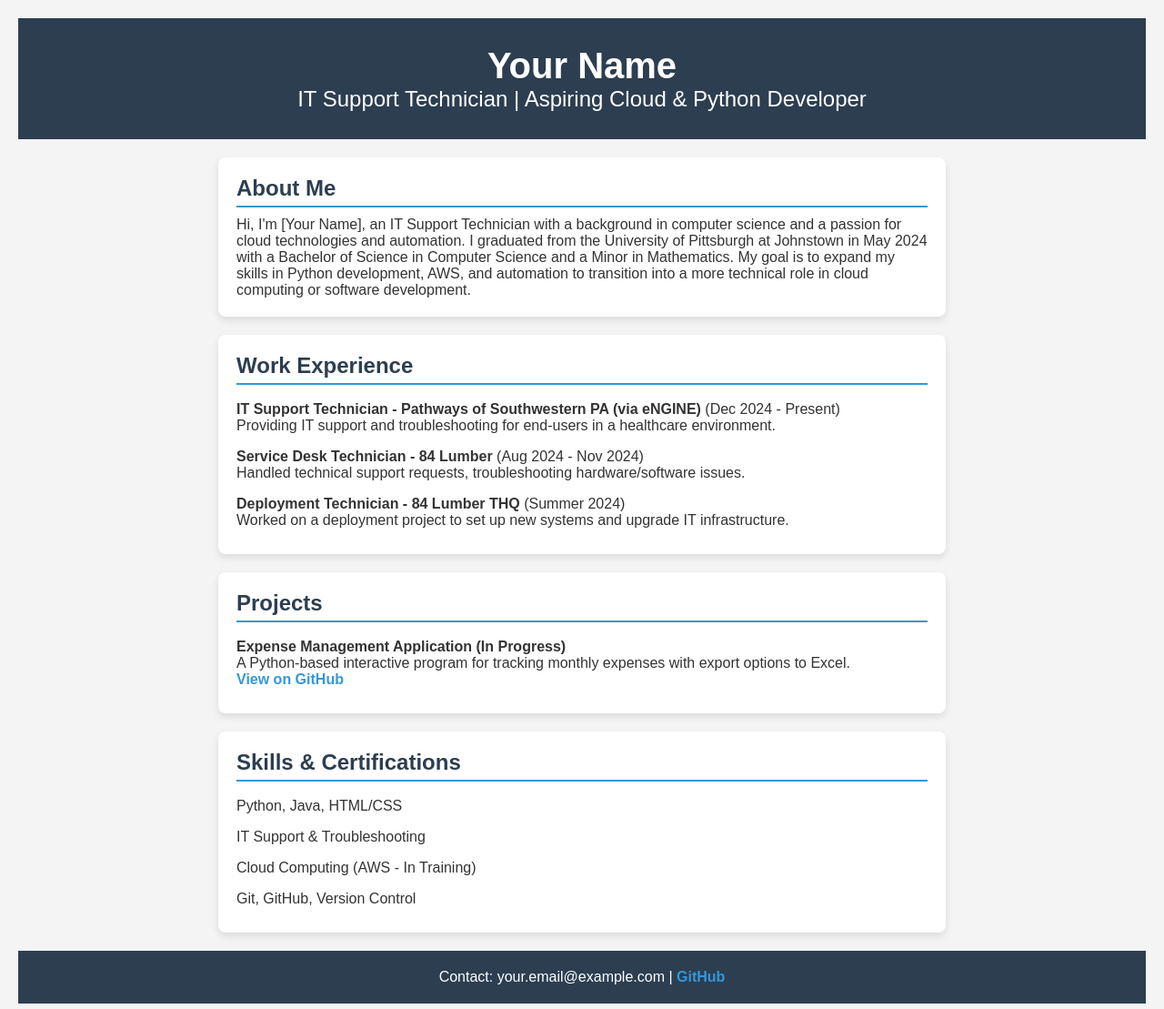
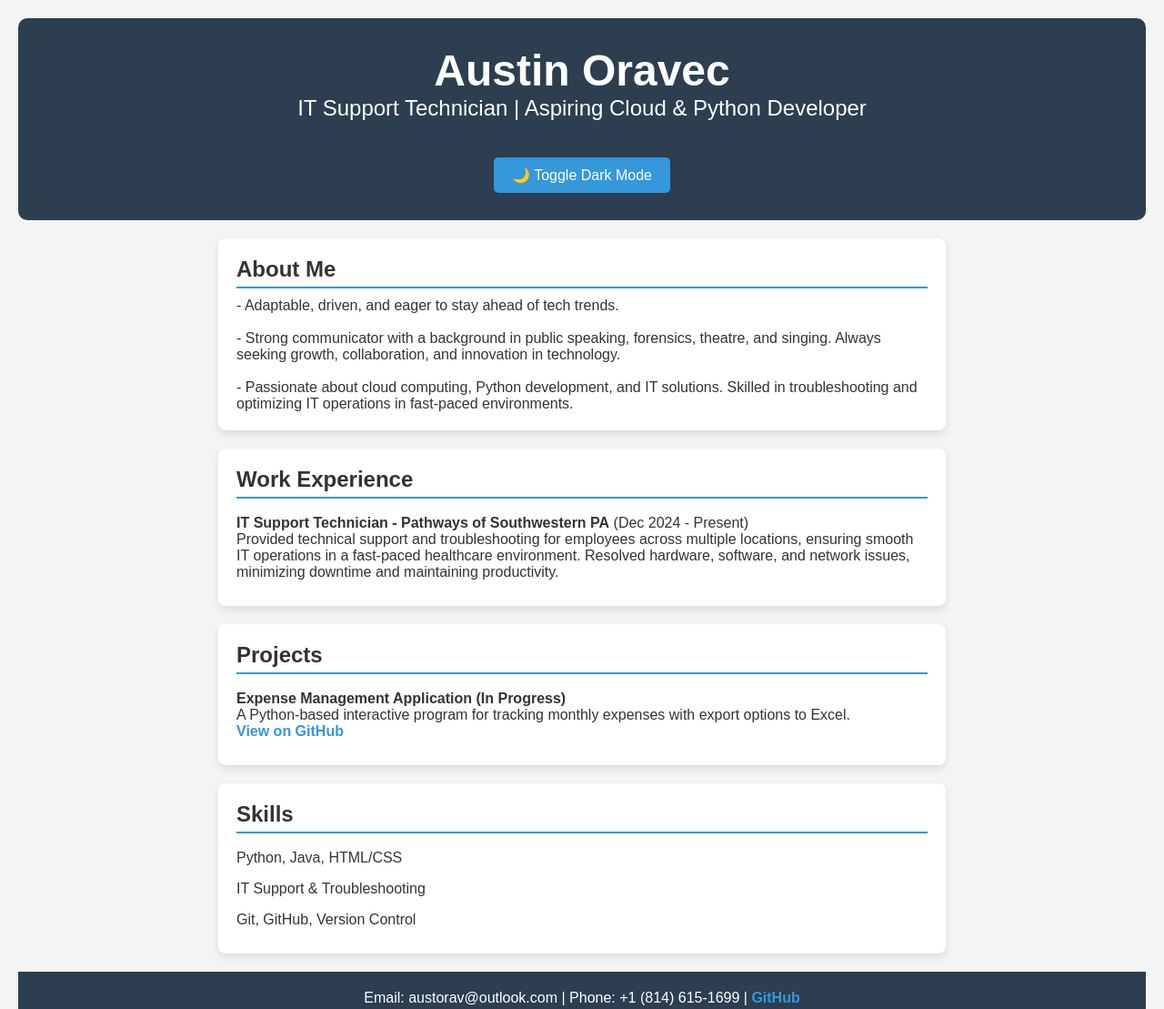
Before and after one commit to aorav27/aorav27.github.io, a plain HTML site: page index.html in a window 1280 px wide. Shown: the top 1109 px of the page at 91% size. Drawn offline with Linux system fonts and the light colour scheme.

Commit message:
First draft, including dark mode

```diff
--- a/index.html
+++ b/index.html
@@ -3,31 +3,34 @@
 <head>
     <meta charset="UTF-8">
     <meta name="viewport" content="width=device-width, initial-scale=1.0">
-    <title>Your Name - Portfolio</title>
+    <title>Austin Oravec - Portfolio</title>
     <link rel="stylesheet" href="style.css">
 </head>
+
 <body>
     <header>
-        <h1>Your Name</h1>
-        <p>IT Support Technician | Aspiring Cloud & Python Developer</p>
+        <div class="header-content">
+            <h1>Austin Oravec</h1>
+            <p>IT Support Technician | Aspiring Cloud & Python Developer<br></p>
+        </div>
+        <button id="darkModeToggle">🌙 Toggle Dark Mode</button>
     </header>
 
     <section id="about">
         <h2>About Me</h2>
-        <p>Hi, I'm [Your Name], an IT Support Technician with a background in computer science and a passion for cloud technologies and automation.
-        I graduated from the University of Pittsburgh at Johnstown in May 2024 with a Bachelor of Science in Computer Science and a Minor in Mathematics.
-        My goal is to expand my skills in Python development, AWS, and automation to transition into a more technical role in cloud computing or software development.</p>
+        <p>
+            - Adaptable, driven, and eager to stay ahead of tech trends.
+            <br><br>- Strong communicator with a background in public speaking, forensics, theatre, and singing. Always seeking growth, collaboration, and innovation in technology.
+            <br><br>- Passionate about cloud computing, Python development, and IT solutions. Skilled in troubleshooting and optimizing IT operations in fast-paced environments.</p>
     </section>
 
     <section id="experience">
         <h2>Work Experience</h2>
         <ul>
-            <li><strong>IT Support Technician - Pathways of Southwestern PA (via eNGINE)</strong> (Dec 2024 - Present)
-                <br>Providing IT support and troubleshooting for end-users in a healthcare environment.</li>
-            <li><strong>Service Desk Technician - 84 Lumber</strong> (Aug 2024 - Nov 2024)
-                <br>Handled technical support requests, troubleshooting hardware/software issues.</li>
-            <li><strong>Deployment Technician - 84 Lumber THQ</strong> (Summer 2024)
-                <br>Worked on a deployment project to set up new systems and upgrade IT infrastructure.</li>
+            <li><strong>IT Support Technician - Pathways of Southwestern PA</strong> (Dec 2024 - Present)
+                <br>Provided technical support and troubleshooting for employees across multiple locations, ensuring smooth IT operations in a fast-paced healthcare environment. Resolved hardware, software, and network issues, minimizing downtime and maintaining productivity.
+            </li>
+            <!-- Additional experience entries... -->
         </ul>
     </section>
 
@@ -36,22 +39,50 @@
         <ul>
             <li><strong>Expense Management Application (In Progress)</strong>
                 <br>A Python-based interactive program for tracking monthly expenses with export options to Excel.
-                <br><a href="https://github.com/yourusername/expense-tracker">View on GitHub</a></li>
+                <br><a href="https://github.com/aorav27/expense-tracker">View on GitHub</a></li>
         </ul>
     </section>
 
     <section id="skills">
-        <h2>Skills & Certifications</h2>
+        <h2>Skills</h2>
         <ul>
             <li>Python, Java, HTML/CSS</li>
             <li>IT Support & Troubleshooting</li>
-            <li>Cloud Computing (AWS - In Training)</li>
             <li>Git, GitHub, Version Control</li>
         </ul>
     </section>
 
     <footer>
-        <p>Contact: your.email@example.com | <a href="https://github.com/yourusername">GitHub</a></p>
+        <p>Email: austorav@outlook.com | Phone: +1 (814) 615-1699 | <a href="https://github.com/aorav27">GitHub</a></p>
     </footer>
+
+    <!-- JavaScript at the end of body -->
+    <script>
+       const toggleButton = document.getElementById("darkModeToggle");
+
+// Check local storage for theme preference
+if (localStorage.getItem("theme") === "dark") {
+    document.body.classList.add("dark-mode");
+    document.querySelectorAll("section").forEach((section) => {
+        section.classList.add("dark-mode");
+    });
+}
+
+toggleButton.addEventListener("click", () => {
+    // Toggle the dark-mode class for both body and sections
+    document.body.classList.toggle("dark-mode");
+    document.querySelectorAll("section").forEach((section) => {
+        section.classList.toggle("dark-mode");
+    });
+
+    // Save preference in local storage
+    if (document.body.classList.contains("dark-mode")) {
+        localStorage.setItem("theme", "dark");
+    } else {
+        localStorage.setItem("theme", "light");
+    }
+});
+
+    </script>
 </body>
 </html>
--- a/style.css
+++ b/style.css
@@ -6,39 +6,77 @@
     font-family: 'Arial', sans-serif;
 }
 
-/* Body Styling */
+/* Light Mode (Default) */
+:root {
+    --bg-color: #f4f4f4; /* Light background for light mode */
+    --text-color: #333; /* Dark text for light mode */
+    --header-bg: #2c3e50; /* Dark header background */
+    --header-text: white; /* White text in header */
+    --section-bg: white; /* White background for sections */
+    --section-bg-dark: #555555; /* Light gray for sections in dark mode */
+    --section-shadow: rgba(0, 0, 0, 0.1); /* Light shadow for sections */
+    --link-color: #3498db; /* Link color */
+    --section-title-color: #333; /* Dark color for section titles in light mode */
+}
+
+/* Dark Mode */
+.dark-mode {
+    --bg-color: #1e1e1e; /* Dark background */
+    --text-color: #f4f4f4; /* Light text for dark mode */
+    --header-bg: #111; /* Dark header background */
+    --header-text: #f4f4f4; /* Light header text */
+    --section-bg: var(--section-bg-dark); /* Light gray for sections in dark mode */
+    --section-shadow: rgba(255, 255, 255, 0.1); /* Light shadow for dark mode */
+    --link-color: #4aa3ff; /* Light blue link color in dark mode */
+    --section-title-color: #f4f4f4; /* Light color for section titles in dark mode */
+}
+
+/* Apply Theme */
 body {
-    background-color: #f4f4f4;
-    color: #333;
+    background-color: var(--bg-color);
+    color: var(--text-color); /* Use text color variable */
     text-align: center;
     padding: 20px;
+    transition: background 0.3s, color 0.3s;
 }
 
 /* Header Section */
 header {
-    background: #2c3e50;
-    color: white;
+    display: flex;
+    justify-content: center; /* Center content horizontally */
+    align-items: center; /* Vertically centers the content */
+    background: var(--header-bg);
+    color: var(--header-text);
     padding: 30px 10px;
     font-size: 1.5rem;
+    flex-direction: column; /* Stacks content vertically */
+    border-radius: 10px; /* Add this line to curve the corners of the header */
+    overflow: hidden; /* Ensures the content stays within the rounded edges */
 }
 
-header h1 {
-    font-size: 2.5rem;
+/* Center header content (name and title) */
+.header-content {
+    display: flex;
+    flex-direction: column;
+    justify-content: center;
+    align-items: center;
+    margin-bottom: 20px; /* Add space below the header content */
 }
 
 /* Section Styling */
 section {
-    background: white;
+    background: var(--section-bg);
     margin: 20px auto;
     padding: 20px;
     border-radius: 8px;
-    box-shadow: 0 4px 8px rgba(0, 0, 0, 0.1);
+    box-shadow: 0 4px 8px var(--section-shadow);
     max-width: 800px;
     text-align: left;
 }
 
+/* Header Section Titles */
 h2 {
-    color: #2c3e50;
+    color: var(--section-title-color); /* Use section-title-color variable for section titles */
     border-bottom: 2px solid #3498db;
     padding-bottom: 5px;
     margin-bottom: 10px;
@@ -58,13 +96,13 @@ li {
 footer {
     margin-top: 20px;
     padding: 20px;
-    background: #2c3e50;
-    color: white;
+    background: var(--header-bg);
+    color: var(--header-text);
 }
 
 /* Links */
 a {
-    color: #3498db;
+    color: var(--link-color);
     text-decoration: none;
     font-weight: bold;
 }
@@ -72,3 +110,20 @@ a {
 a:hover {
     text-decoration: underline;
 }
+
+/* Dark Mode Button Styling */
+#darkModeToggle {
+    background-color: #3498db;  /* Button color */
+    color: white;  /* Text color */
+    padding: 10px 20px;
+    border: none;
+    border-radius: 5px;
+    cursor: pointer;
+    font-size: 1rem;
+    transition: background-color 0.3s ease;
+    margin-top: 20px; /* Add space above the button */
+}
+
+#darkModeToggle:hover {
+    background-color: #2980b9;  /* Hover effect */
+}
```
